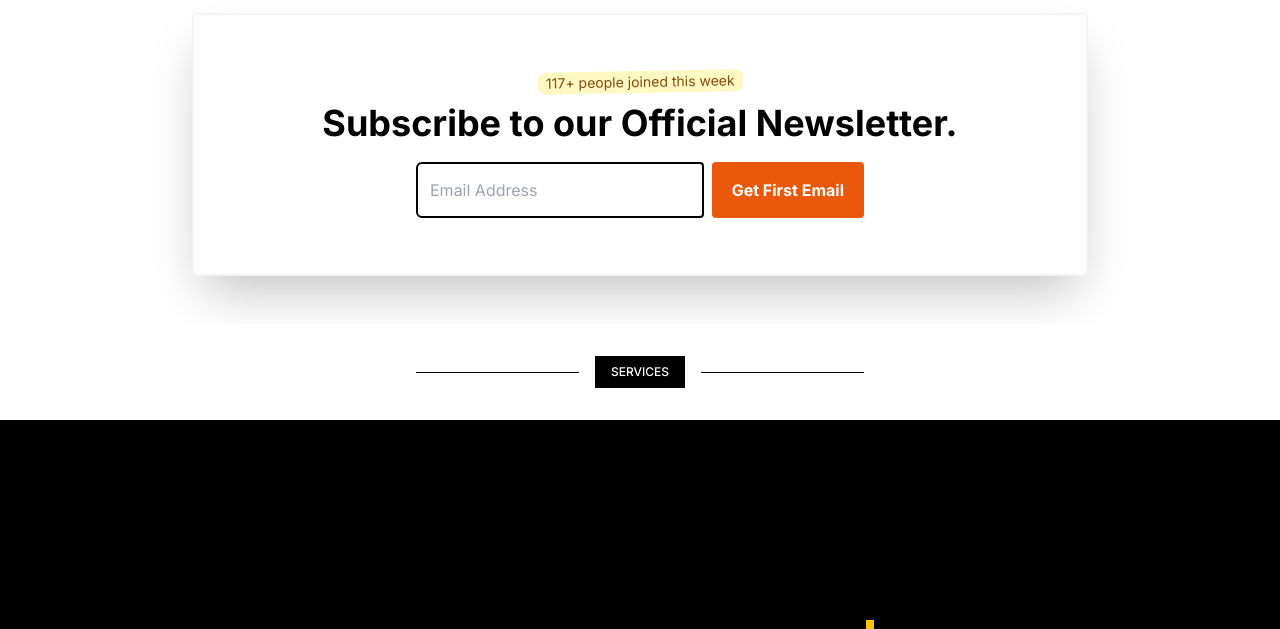
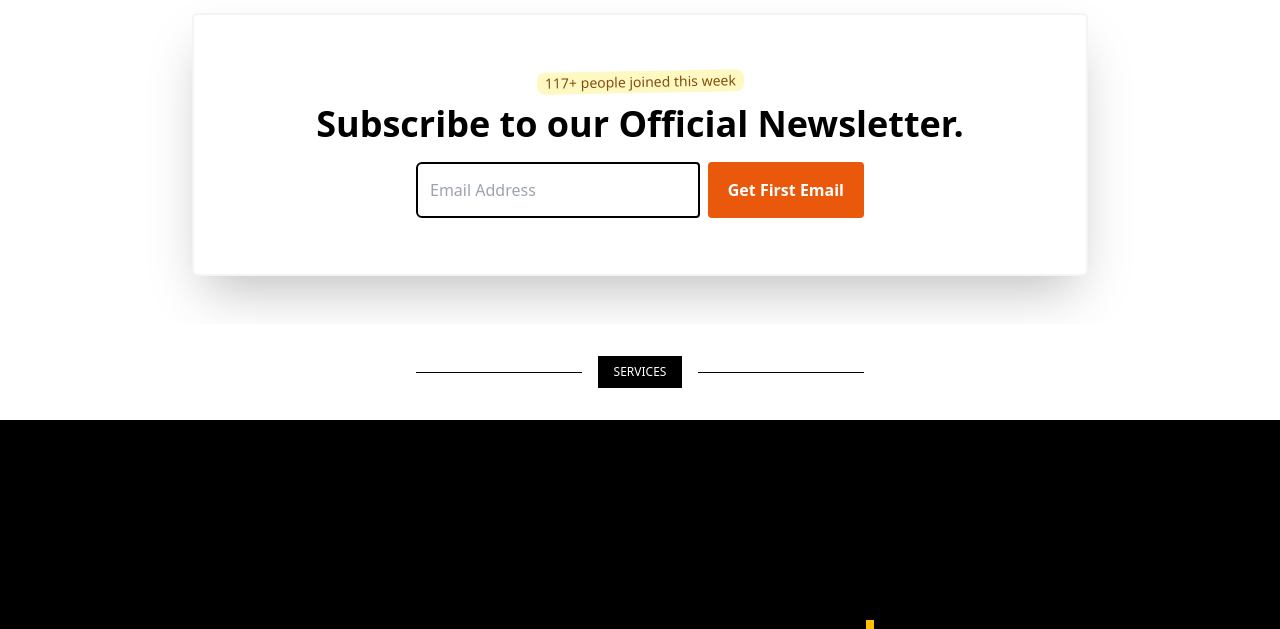
Before and after one commit to ayushsharma74/vizack.com, a Next.js app: page / in a window 1280 px wide. Shown: the part 931-1560 px from the top of the page. Built offline with nearby package versions, Linux system fonts and the light colour scheme.

Commit message:
layout fix

```diff
--- a/src/app/layout.jsx
+++ b/src/app/layout.jsx
@@ -21,11 +21,12 @@ remarkable growth. `,
 export default function RootLayout({ children }) {
 
   return (
-    <html lang="en">
+    <html lang="en" className="max-w-full overflow-x-hidden">
       <head>
+      <meta name="viewport" content="width=device-width, initial-scale=1.0, minimum-scale=1.0, maximum-scale=1.0, user-scalable=no" />
         <link rel="shortcut icon" href="/assets/logo/logo.webp" type="image/x-icon" />
       </head>
-      <body className={inter.className}>
+      <body className="max-w-full overflow-x-hidden">
         <NextTopLoader showSpinner={false} color="orange"/>
         <Navbar />
         {children}
```
